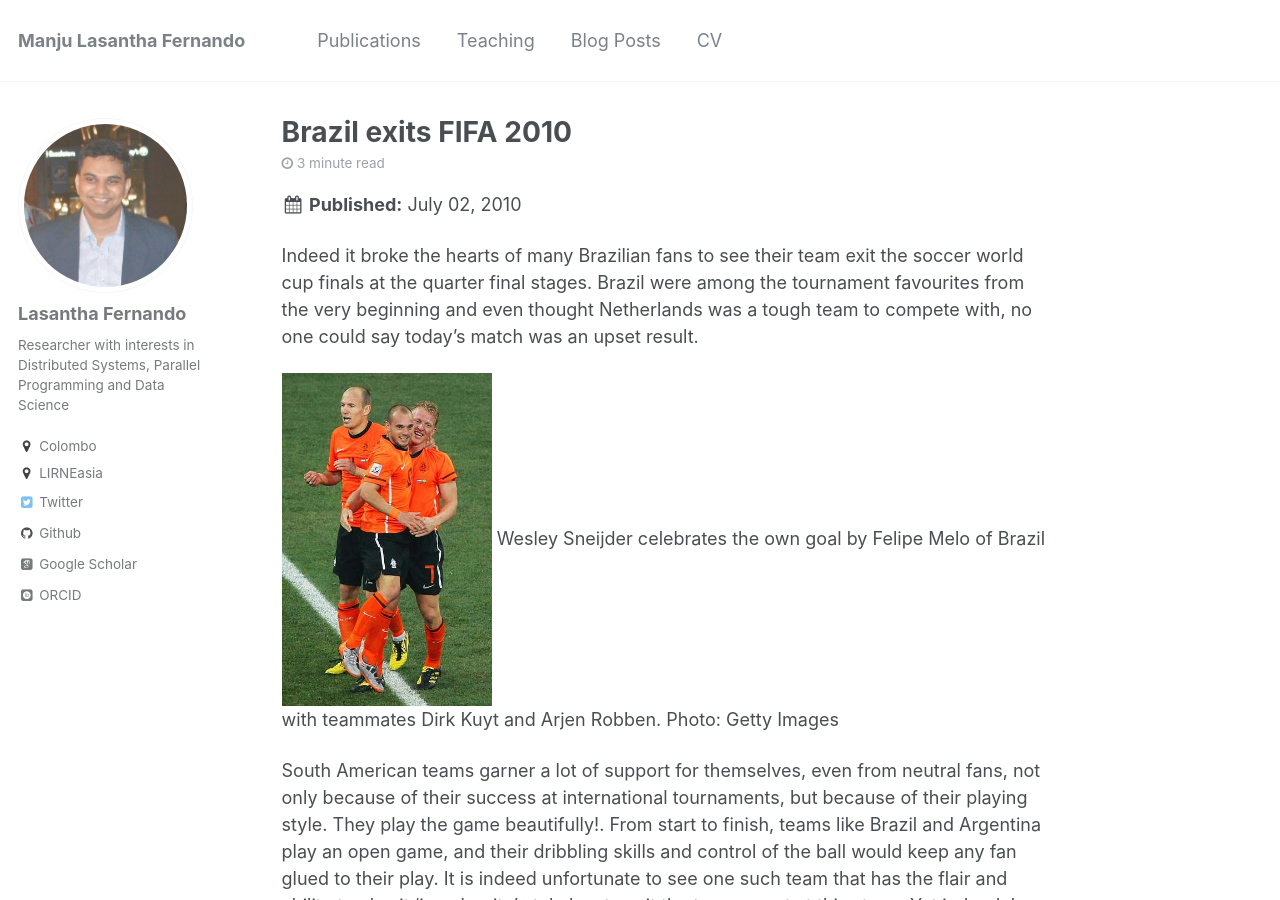
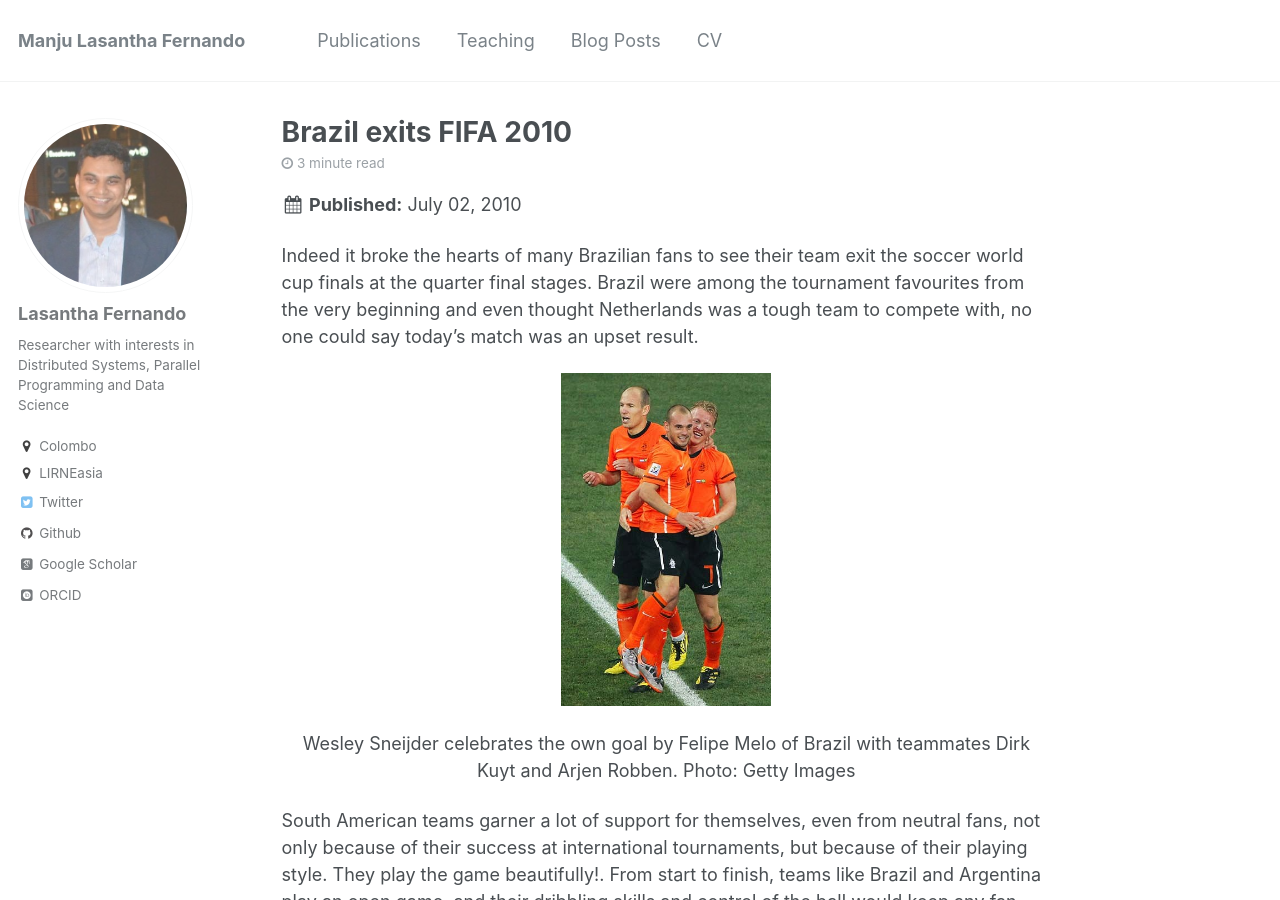
Before and after one commit to lasanthafdo/lasanthafdo.github.io, a Jekyll site: the page built from _posts/2010-07-02-brazil-exits-fifa.md, in a window 1280 px wide and 900 px high. Built offline with Jekyll 4.4.1, drawn with Linux system fonts in a browser that asks for light colours; some web fonts are replaced.

Commit message:
Update 2010-07-02-brazil-exits-fifa.md

```diff
--- a/_posts/2010-07-02-brazil-exits-fifa.md
+++ b/_posts/2010-07-02-brazil-exits-fifa.md
@@ -10,10 +10,10 @@ tags:
 
 Indeed it broke the hearts of many Brazilian fans to see their team exit the soccer world cup finals at the quarter final stages. Brazil were among the tournament favourites from the very beginning and even thought Netherlands was a tough team to compete with, no one could say today's match was an upset result.
 
-<p float="left">
+<p align="center">
   <img src="https://lasanthafdo.github.io/images/svMATCH_DUTCH-420x0.jpg" alt="Dutch celebrate" width="210" />
-  Wesley Sneijder celebrates the own goal by Felipe Melo of Brazil with teammates Dirk Kuyt and Arjen Robben. Photo: Getty Images
 </p>
+<p align="center">Wesley Sneijder celebrates the own goal by Felipe Melo of Brazil with teammates Dirk Kuyt and Arjen Robben. Photo: Getty Images</p>
 
 South American teams garner a lot of support for themselves, even from neutral fans, not only because of their success at international tournaments, but because of their playing style. They play the game beautifully!. From start to finish, teams like Brazil and Argentina play an open game, and their dribbling skills and control of the ball would keep any fan glued to their play. It is indeed unfortunate to see one such team that has the flair and ability to play it 'joga bonito' style has to exit the tournament at this stage. Yet indeed, I guess it is the nature of football that upsets like these happen.
 
```
